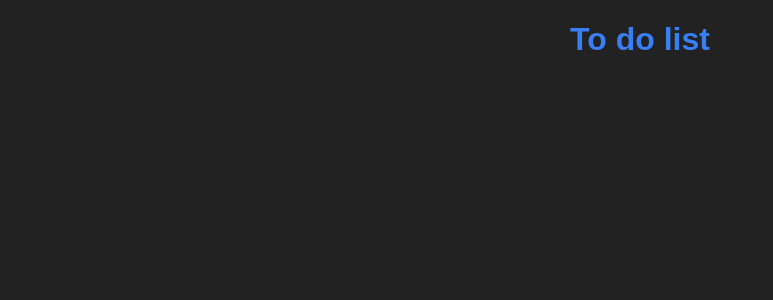
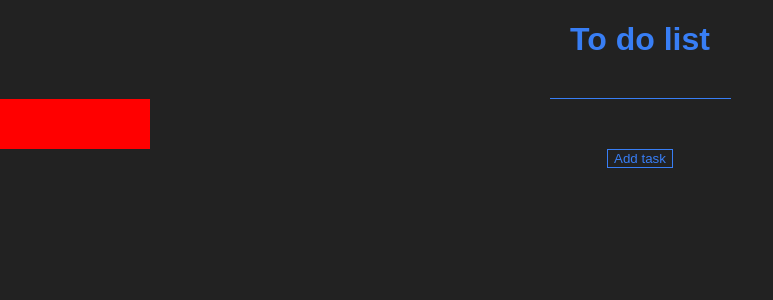
Before and after one commit to PabloFernandez-Git/To-do-list, a React (Create React App) app: page / in a window 1280 px wide. Shown: the top 300 px of the page, without its empty margins (0-773 px from the left). Built offline with nearby package versions, Linux system fonts and the light colour scheme.

Commit message:
Formulario - Input text

```diff
--- a/src/App.jsx
+++ b/src/App.jsx
@@ -1,7 +1,8 @@
 import React, { Component } from 'react'
 import { createGlobalStyle } from 'styled-components'
+import allColors from './styles/colors'
+import FormTask from './components/FormTask'
 
-import allColors from './styles/colors'
 
 const GlobalSyle = createGlobalStyle`
     body{
@@ -21,6 +22,7 @@ class App extends Component {
             <>
                 <GlobalSyle />
                 <h1>To do list</h1>
+                <FormTask />
             </>
 
         )
--- /dev/null
+++ b/src/components/FormTask.jsx
@@ -0,0 +1,34 @@
+import React from 'react';
+import styled from 'styled-components'
+import allColors from '../styles/colors'
+
+const Input = styled.input`
+    border: none;
+    border-bottom: 1px solid ${allColors.mainColor};
+    background: none;
+    outline: none;
+    color: ${allColors.mainColor};
+`
+
+const Button = styled.button`
+    background-color: transparent;
+    border: 1px solid ${allColors.mainColor};
+    color: ${allColors.mainColor};
+`
+
+const ColorsContainer = styled.div`
+    width: 150px;
+    height: 50px;
+    background-color: red;
+`
+
+const FormTask = () => (
+    <form>
+        <Input name="title" type="text" />
+        <ColorsContainer></ColorsContainer>
+        <Button>Add task</Button>
+    </form>
+)
+
+
+export default FormTask;
```
Also changed, not shown: src/notas.txt (added).
